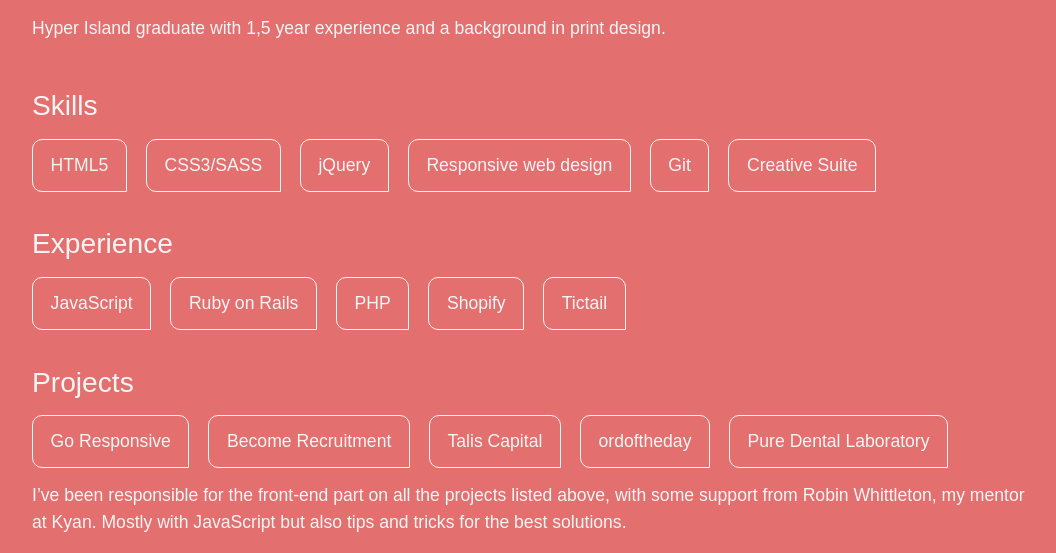
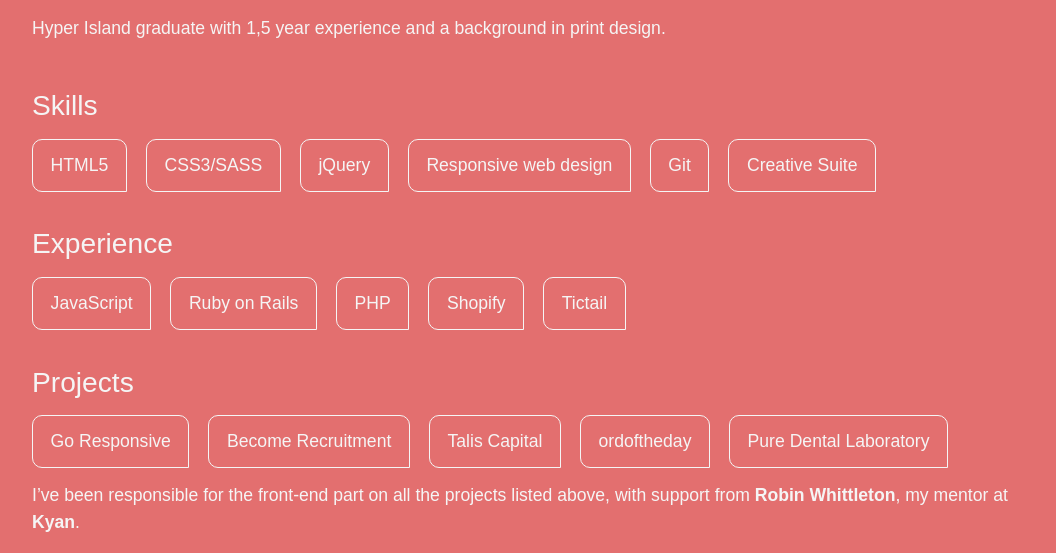
Before and after one commit to msgunnarsson/portfolio, a plain HTML site: page index.html in a window 1280 px wide. Shown: the part 247-800 px from the top of the page, without its empty margins (108-1164 px from the left). Drawn offline with Linux system fonts and the light colour scheme.

Commit message:
changed descrition

```diff
--- a/css/style.css
+++ b/css/style.css
@@ -8,6 +8,7 @@ h2 { font-size: 1.6em; font-weight: 400; margin: 0 0 .4em; }
 p { margin: 0 0 1em; font-weight: 400; }
 a { text-decoration: none; color: #f5f5f5; -webkit-transition: color 0.4s; transition: color 0.4s; }
 a:focus, a:hover { color: #5a5a5a; }
+p a { font-weight: 600; }
 ul { padding: 0; margin: 0; list-style: none; }
 
 /*********
--- a/index.html
+++ b/index.html
@@ -47,7 +47,7 @@
 			<li><a target="_blank" href="http://ordoftheday.com">ordoftheday</a></li>
 			<li><a target="_blank" href="http://www.puredentallab.co.uk/">Pure Dental Laboratory</a></li>
 		</ul>
-		<p>I’ve been responsible for the front-end part on all the projects listed above, with some support from <a href="https://twitter.com/robinwhittleton">Robin Whittleton</a>, my mentor at <a href="http://kyan.com/">Kyan</a>. Mostly with JavaScript but also tips and tricks for the best solutions.</p>
+		<p>I’ve been responsible for the front-end part on all the projects listed above, with support from <a target="_blank" href="https://twitter.com/robinwhittleton">Robin Whittleton</a>, my mentor at <a target="_blank" href="http://kyan.com/">Kyan</a>.</p>
 	</main>
 	<footer>
 		<div class="contact-list">
```
